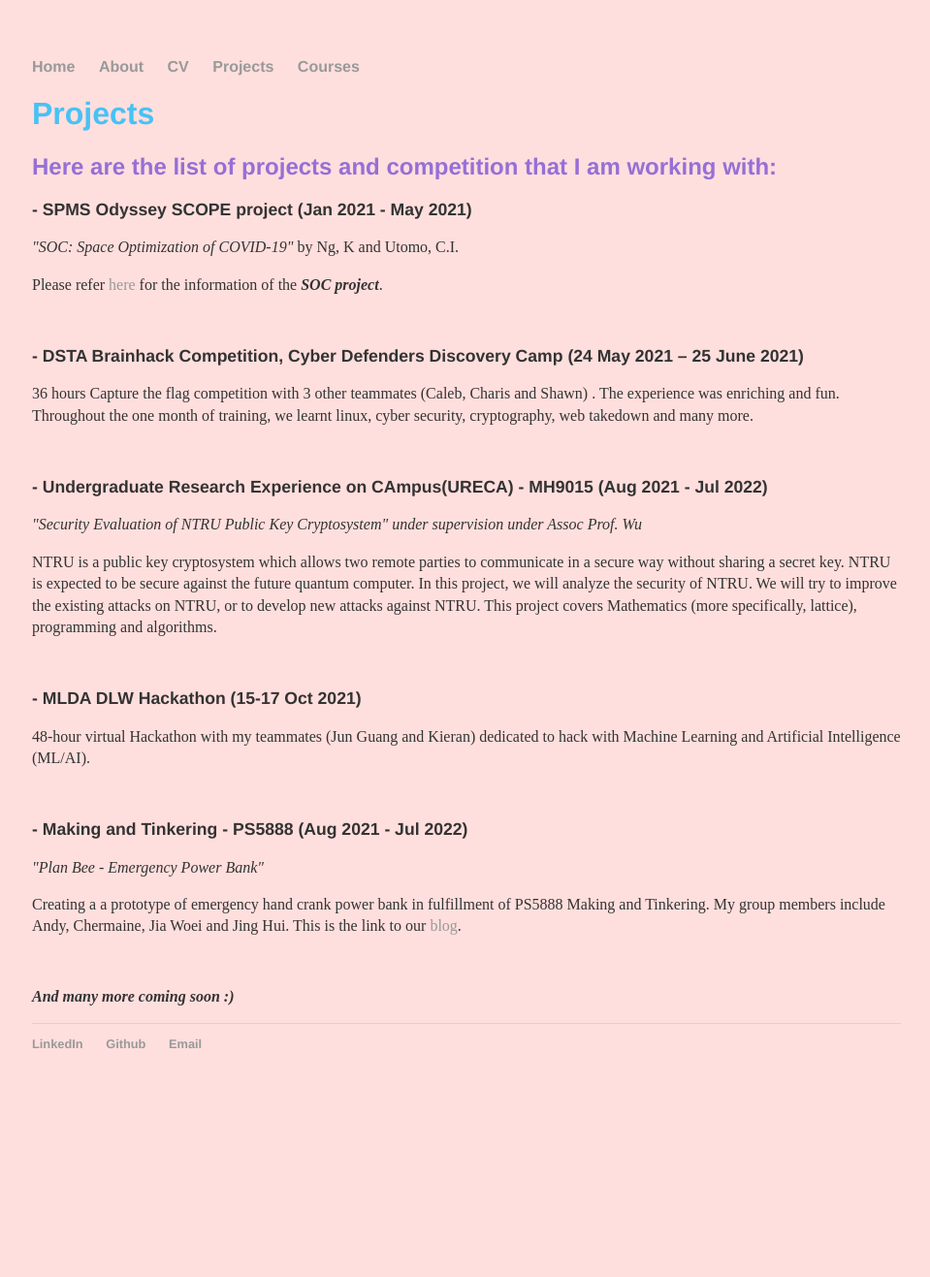
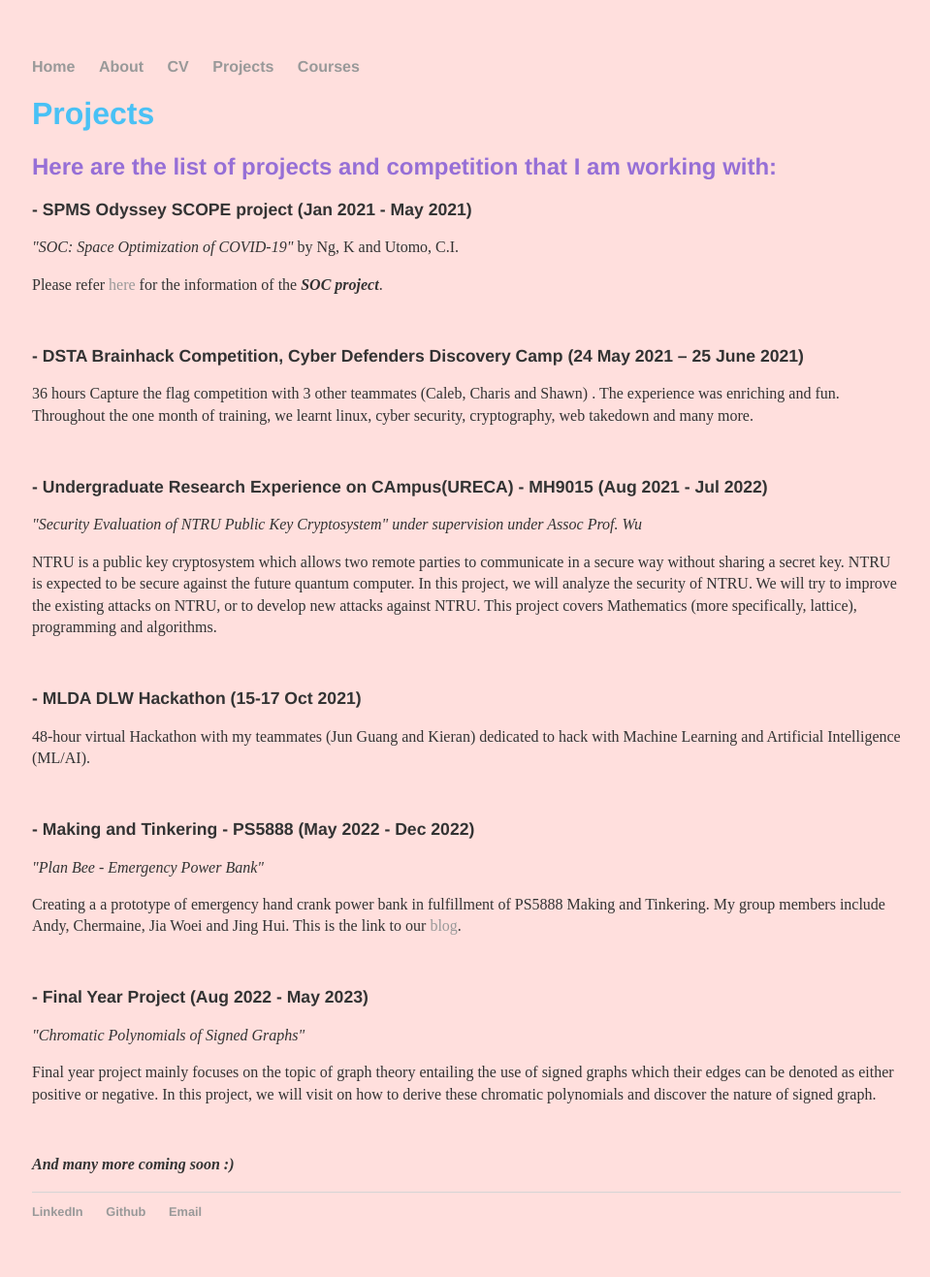
Before and after one commit to charutomo/charutomo.github.io, a Jekyll site: the page built from projects/index.html, in a window 1280 px wide. Shown: the whole page at 97% size, without its empty margins (159-1118 px from the left). Built offline with Jekyll 4.4.1, drawn with Linux system fonts in a browser that asks for light colours; before the commit the page ends 1144 px from its top, so only the background shows below that.

Commit message:
change date and updates

```diff
--- a/projects/index.html
+++ b/projects/index.html
@@ -24,9 +24,14 @@ title: Projects
 	<p> 48-hour virtual Hackathon with my teammates (Jun Guang and Kieran) dedicated to hack with Machine Learning and Artificial Intelligence (ML/AI).  </p>
 	<br>
 
-	<h3> - Making and Tinkering  - PS5888 (Aug 2021 - Jul 2022)</h3>
+	<h3> - Making and Tinkering  - PS5888 (May 2022 - Dec 2022)</h3>
 	<p><i> "Plan Bee - Emergency Power Bank"</i><p>
 	<p> Creating a a prototype of emergency hand crank power bank in fulfillment of PS5888 Making and Tinkering. My group members include Andy, Chermaine, Jia Woei and Jing Hui. This is the link to our <a href = https://blogs.ntu.edu.sg/ps5888-2022-g11/>blog</a>. </p>
+	<br>
+
+	<h3> - Final Year Project (Aug 2022 - May 2023)</h3>
+	<p><i> "Chromatic Polynomials of Signed Graphs"</i><p>
+	<p> Final year project mainly focuses on the topic of graph theory entailing the use of signed graphs which their edges can be denoted as either positive or negative. In this project, we will visit on how to derive these chromatic polynomials and discover the nature of signed graph. </p>
 	<br>
 
       <p><b><i> And many more coming soon :)</b></i></p>
```
